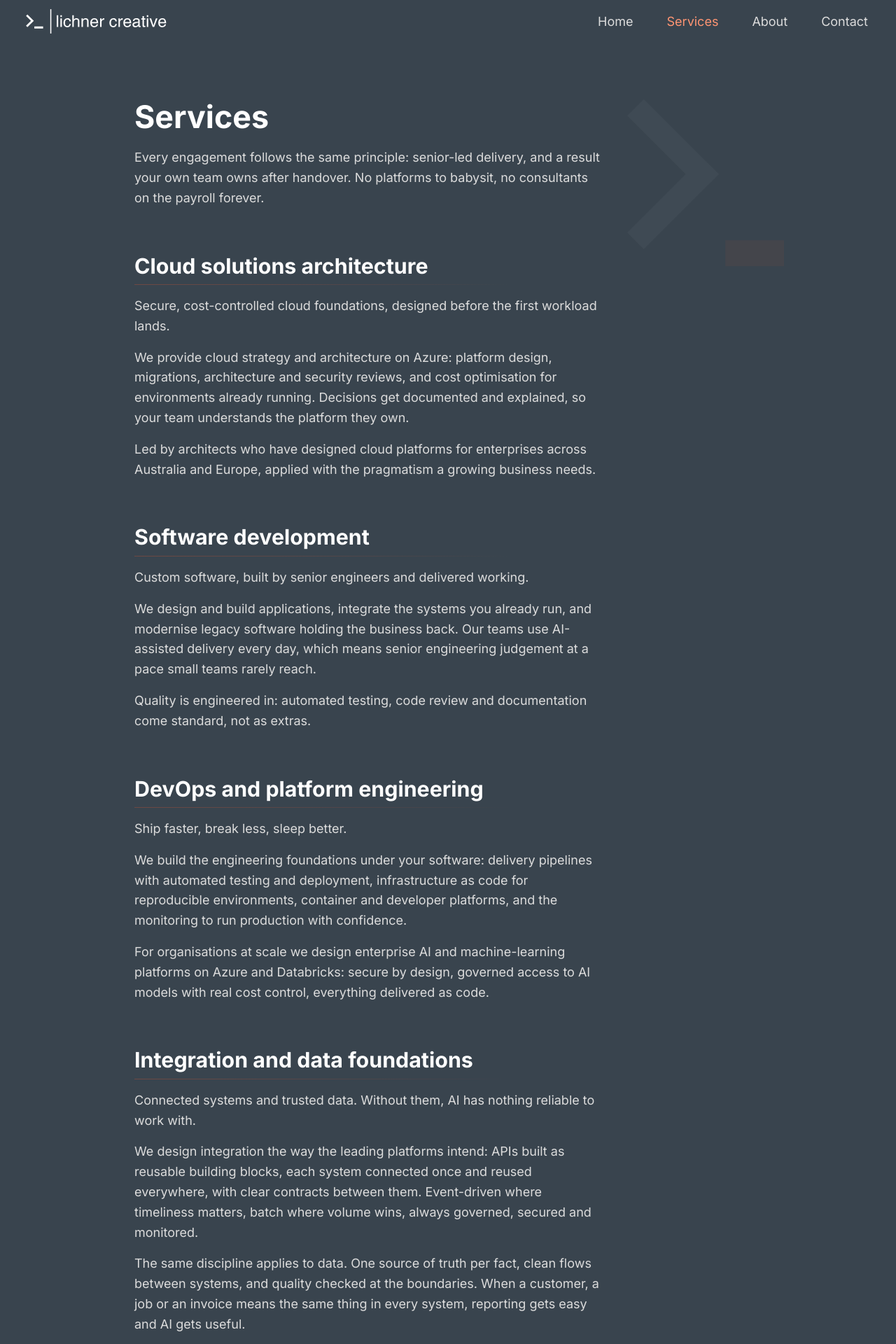
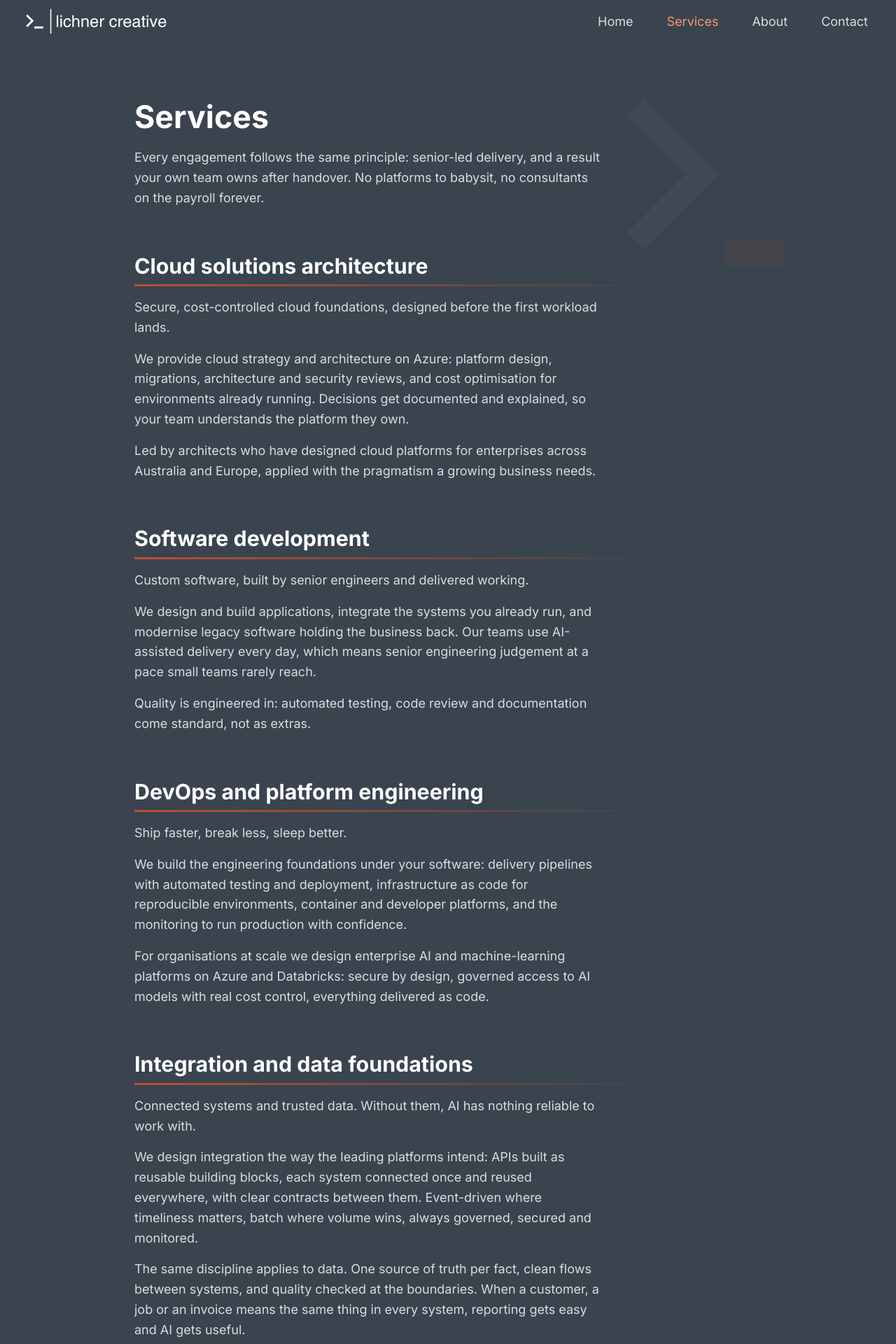
Before and after one commit to lichner/lichnercreative, a Jekyll site: the page built from pages/services.md, in a window 1280 px wide. Shown: the top 1920 px of the page at 70% size. Built offline with Jekyll 4.4.1, drawn with Linux system fonts in a browser that asks for light colours.

Commit message:
Services underline

```diff
--- a/_sass/_layout.scss
+++ b/_sass/_layout.scss
@@ -79,8 +79,8 @@ body {
   h2 {
     margin-top: $space-xl;
     padding-bottom: $space-sm;
-    border-bottom: 1px solid transparent;
-    border-image: linear-gradient(to right, rgba(232, 84, 42, 0.3), transparent 60%) 1;
+    border-bottom: 3px solid transparent;
+    border-image: linear-gradient(to right, rgba(232, 84, 42, 0.75), rgba(232, 84, 42, 0.25) 55%, transparent 85%) 1;
   }
 
   h3 {
```
